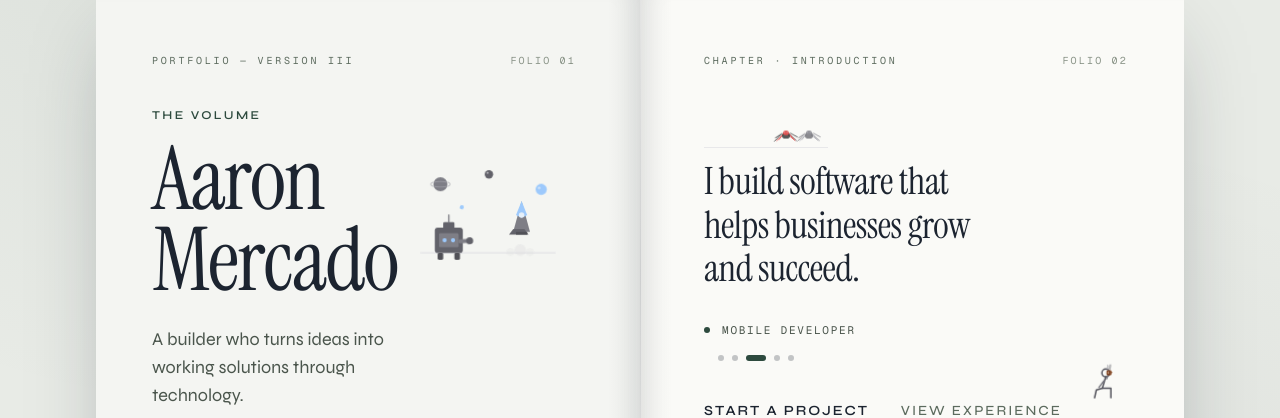
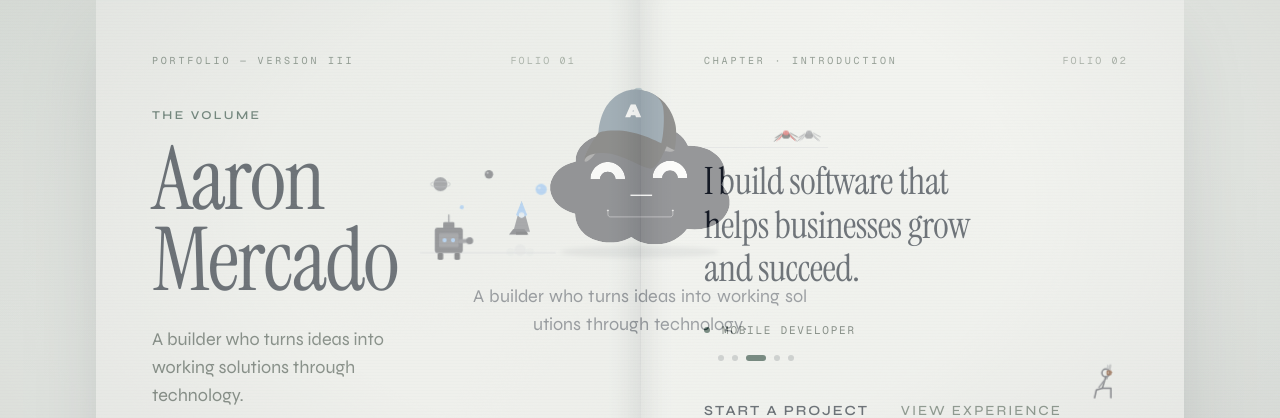
Before and after one commit to Gazzel16/aaron-portfolio-v1.0.1, a Next.js app: page / in a window 1280 px wide. Shown: the part 195-613 px from the top of the page. Built offline with nearby package versions, Linux system fonts and the light colour scheme; no server answers.

Commit message:
feat: enhance BookIntro component with refined typing animations and new glyph effects in globals.css

```diff
--- a/src/app/globals.css
+++ b/src/app/globals.css
@@ -790,6 +790,99 @@
   animation: book-intro-caret 0.9s step-end infinite;
 }
 
+@keyframes book-intro-glyph-in {
+  0% {
+    opacity: 0;
+    transform: translateX(-3px) skewX(-10deg);
+    text-shadow:
+      3px 0 #e23b3b,
+      -3px 0 #3b6fe2;
+    filter: blur(1.2px);
+  }
+  28% {
+    opacity: 1;
+    transform: translateX(2px) skewX(6deg);
+    text-shadow:
+      -4px 0 #e23b3b,
+      4px 0 #3b6fe2;
+    filter: blur(0.4px);
+  }
+  52% {
+    transform: translateX(-1px) skewX(-3deg);
+    text-shadow:
+      2px 0 #e23b3b,
+      -2px 0 #3b6fe2;
+    filter: none;
+  }
+  100% {
+    opacity: 1;
+    transform: none;
+    text-shadow: none;
+    filter: none;
+  }
+}
+
+@keyframes book-intro-glyph-ghost {
+  0%,
+  40% {
+    opacity: 0.85;
+    transform: translate(-50%, -55%) skewX(-8deg);
+  }
+  100% {
+    opacity: 0;
+    transform: translate(-20%, -70%) skewX(4deg);
+  }
+}
+
+@keyframes book-intro-copy-pulse {
+  0%,
+  100% {
+    text-shadow: none;
+  }
+  40% {
+    text-shadow:
+      1px 0 rgba(226, 59, 59, 0.35),
+      -1px 0 rgba(59, 111, 226, 0.35);
+  }
+}
+
+.book-intro-copy {
+  position: relative;
+}
+
+.book-intro-root[data-typing="true"] .book-intro-copy {
+  animation: book-intro-copy-pulse 0.9s steps(2, end) infinite;
+}
+
+.book-intro-glyph {
+  position: relative;
+  display: inline-block;
+  animation: book-intro-glyph-in 0.32s steps(2, end) both;
+}
+
+.book-intro-glyph[data-char="space"] {
+  animation: none;
+  width: 0.28em;
+}
+
+.book-intro-glyph.is-resolving {
+  z-index: 1;
+}
+
+.book-intro-glyph-ghost {
+  position: absolute;
+  left: 50%;
+  top: 50%;
+  transform: translate(-50%, -50%);
+  color: #2d4a3e;
+  opacity: 0;
+  pointer-events: none;
+  animation: book-intro-glyph-ghost 0.22s steps(2, end) both;
+  text-shadow:
+    2px 0 #e23b3b,
+    -2px 0 #3b6fe2;
+}
+
 .book-intro-tv {
   mix-blend-mode: multiply;
 }
@@ -978,7 +1071,10 @@
 @media (prefers-reduced-motion: reduce) {
   .book-intro-root[data-phase="exit"],
   .book-intro-root[data-glitch="hard"],
+  .book-intro-root[data-typing="true"] .book-intro-copy,
   .book-intro-caret,
+  .book-intro-glyph,
+  .book-intro-glyph-ghost,
   .book-intro-tv-scanlines,
   .book-intro-tv-noise,
   .book-intro-tv-rgb,
@@ -991,7 +1087,8 @@
   }
 
   .book-intro-tv-rgb,
-  .book-intro-tv-tear {
+  .book-intro-tv-tear,
+  .book-intro-glyph-ghost {
     opacity: 0;
   }
 
--- a/src/components/common/BookIntro.tsx
+++ b/src/components/common/BookIntro.tsx
@@ -11,6 +11,7 @@ const syne = Syne({
 });
 
 const SESSION_KEY = "book-intro-seen";
+const GLITCH_CHARS = "░▒▓█ ent@#*+/<>";
 
 type BookIntroPhase = "idle" | "fly" | "type" | "hold" | "exit";
 
@@ -20,6 +21,14 @@ export type BookIntroProps = {
   onComplete?: () => void;
 };
 
+function delayForChar(char: string, index: number) {
+  if (char === "." || char === "!" || char === "?") return 160;
+  if (char === "," || char === ";" || char === ":") return 90;
+  if (char === " ") return 36;
+  if (index % 11 === 0) return 70; // signal stutter
+  return 18 + (index % 4) * 5;
+}
+
 export default function BookIntro({
   description,
   oncePerSession = true,
@@ -28,7 +37,7 @@ export default function BookIntro({
   const [mounted, setMounted] = useState(false);
   const [visible, setVisible] = useState(false);
   const [phase, setPhase] = useState<BookIntroPhase>("idle");
-  const [typedDescription, setTypedDescription] = useState("");
+  const [revealed, setRevealed] = useState(0);
   const [typing, setTyping] = useState(false);
 
   const finish = useCallback(() => {
@@ -66,7 +75,7 @@ export default function BookIntro({
     document.body.style.overflow = "hidden";
 
     if (reduceMotion) {
-      setTypedDescription(description);
+      setRevealed(description.length);
       setPhase("hold");
       const done = window.setTimeout(() => finish(), 2000);
       return () => {
@@ -88,21 +97,34 @@ export default function BookIntro({
   useEffect(() => {
     if (phase !== "type") return;
 
-    setTypedDescription("");
+    setRevealed(0);
     setTyping(true);
 
     let index = 0;
-    const timer = window.setInterval(() => {
+    let timer: number | undefined;
+    let cancelled = false;
+
+    const tick = () => {
+      if (cancelled) return;
       index += 1;
-      setTypedDescription(description.slice(0, index));
+      setRevealed(index);
+
       if (index >= description.length) {
-        window.clearInterval(timer);
         setTyping(false);
         setPhase("hold");
+        return;
       }
-    }, 28);
 
-    return () => window.clearInterval(timer);
+      const nextChar = description[index] ?? "";
+      timer = window.setTimeout(() => tick(), delayForChar(nextChar, index));
+    };
+
+    timer = window.setTimeout(() => tick(), 40);
+
+    return () => {
+      cancelled = true;
+      if (timer) window.clearTimeout(timer);
+    };
   }, [phase, description]);
 
   // Hold the finished plate for 2s, then fade to dashboard
@@ -122,12 +144,14 @@ export default function BookIntro({
 
   const flying = phase === "fly";
   const glitching = phase === "idle" || phase === "fly";
+  const chars = description.slice(0, revealed).split("");
 
   return createPortal(
     <div
       className={`${syne.variable} book-intro-root fixed inset-0 z-[300] flex items-center justify-center bg-[#e8ebe6]`}
       data-phase={phase}
       data-glitch={glitching ? "hard" : "soft"}
+      data-typing={typing ? "true" : "false"}
       role="dialog"
       aria-modal="true"
       aria-label="Introduction"
@@ -138,7 +162,10 @@ export default function BookIntro({
       />
 
       {/* TV screen glitch layers */}
-      <div aria-hidden className="book-intro-tv pointer-events-none absolute inset-0 z-[1]">
+      <div
+        aria-hidden
+        className="book-intro-tv pointer-events-none absolute inset-0 z-[1]"
+      >
         <div className="book-intro-tv-rgb" />
         <div className="book-intro-tv-tear" />
         <div className="book-intro-tv-scanlines" />
@@ -152,8 +179,32 @@ export default function BookIntro({
           className="mb-5 h-40 w-56 sm:h-48 sm:w-72"
         />
 
-        <p className="min-h-[3.2em] max-w-[32ch] font-[family-name:var(--font-book-sans)] text-base leading-relaxed text-[#1c2430] sm:text-lg">
-          {typedDescription}
+        <p
+          className="book-intro-copy min-h-[3.2em] max-w-[32ch] font-[family-name:var(--font-book-sans)] text-base leading-relaxed text-[#1c2430] sm:text-lg"
+          aria-live="polite"
+        >
+          {chars.map((char, i) => {
+            const isLatest = i === revealed - 1 && typing;
+            const glitchGlyph =
+              isLatest &&
+              char.trim() !== "" &&
+              GLITCH_CHARS[(i * 3) % GLITCH_CHARS.length];
+
+            return (
+              <span
+                key={`${i}-${char}`}
+                className={`book-intro-glyph ${isLatest ? "is-resolving" : ""}`}
+                data-char={char === " " ? "space" : undefined}
+              >
+                {char === " " ? "\u00a0" : char}
+                {glitchGlyph ? (
+                  <span className="book-intro-glyph-ghost" aria-hidden>
+                    {glitchGlyph}
+                  </span>
+                ) : null}
+              </span>
+            );
+          })}
           {typing && <span className="book-intro-caret" aria-hidden />}
         </p>
       </div>
```
